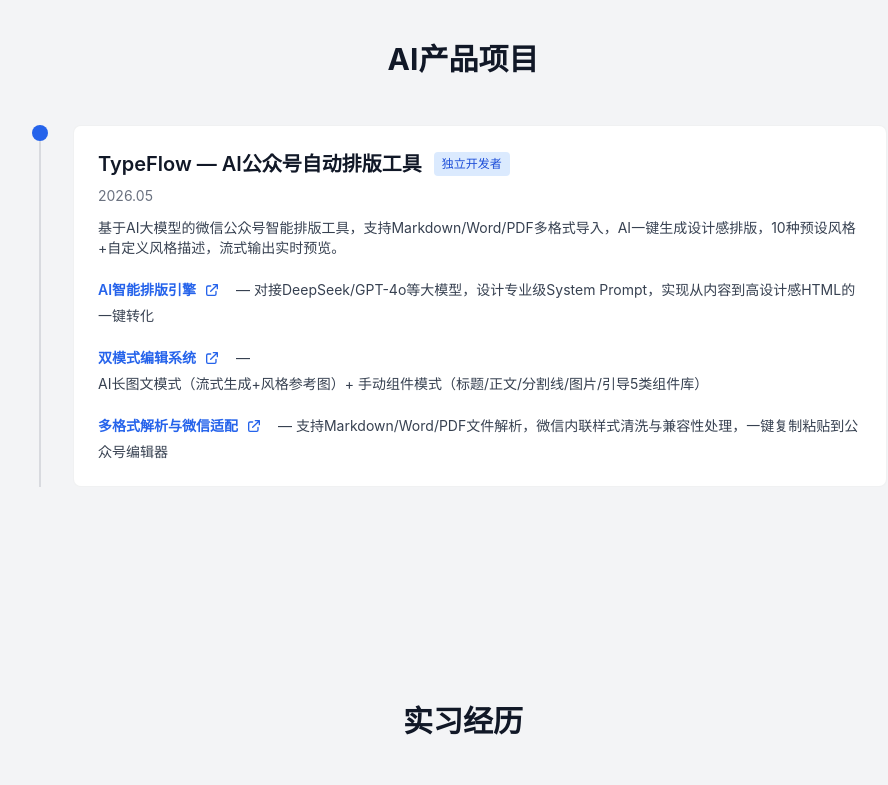
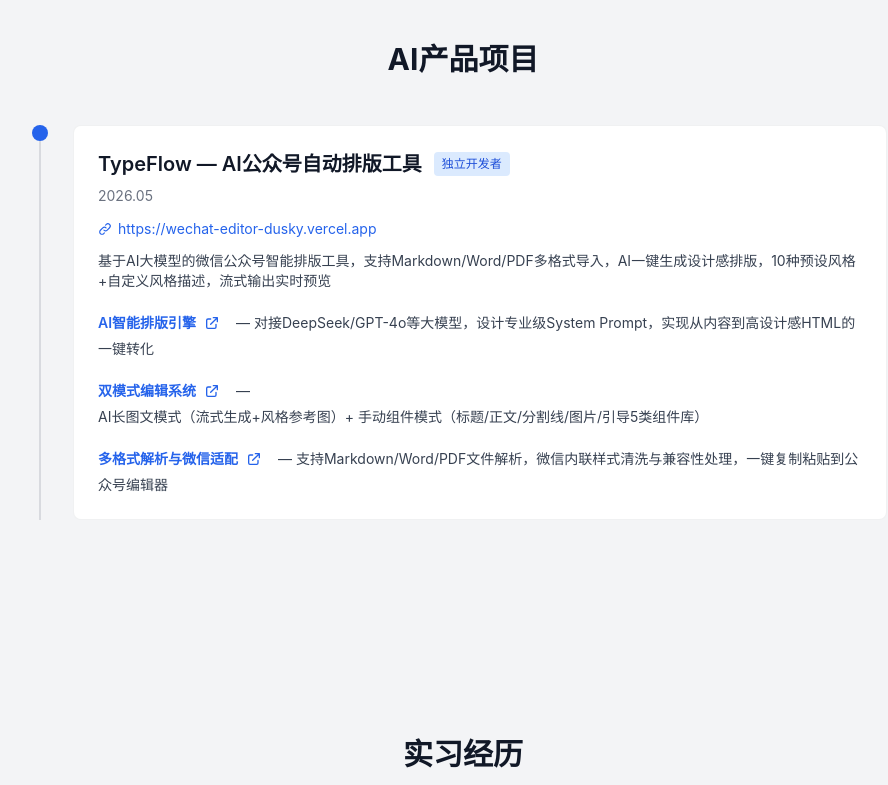
Before and after one commit to LeoLi1821/Leoisthebest, a React (Vite) app: page / in a window 1280 px wide. Shown: the part 3140-3925 px from the top of the page, without its empty margins (177-1065 px from the left). Built offline with nearby package versions, Linux system fonts and the light colour scheme.

Commit message:
feat: TypeFlow添加网址链接+删除句号

```diff
--- a/src/App.jsx
+++ b/src/App.jsx
@@ -334,7 +334,8 @@
     title: 'TypeFlow — AI公众号自动排版工具',
     role: '独立开发者',
     period: '2026.05',
-    description: '基于AI大模型的微信公众号智能排版工具，支持Markdown/Word/PDF多格式导入，AI一键生成设计感排版，10种预设风格+自定义风格描述，流式输出实时预览。',
+    url: 'https://wechat-editor-dusky.vercel.app',
+    description: '基于AI大模型的微信公众号智能排版工具，支持Markdown/Word/PDF多格式导入，AI一键生成设计感排版，10种预设风格+自定义风格描述，流式输出实时预览',
     projectId: 'ai-typeflow',
     achievements: [
       { title: 'AI智能排版引擎', desc: '对接DeepSeek/GPT-4o等大模型，设计专业级System Prompt，实现从内容到高设计感HTML的一键转化', projectId: 'typeflow-engine' },
@@ -858,6 +859,12 @@
                 </span>
               </div>
               <p className="text-sm text-ink-muted mb-3">{project.period}</p>
+              {project.url && (
+                <a href={project.url} target="_blank" rel="noopener noreferrer" className="inline-flex items-center gap-1.5 text-sm text-royal hover:text-royal-dark mb-3 hover:underline">
+                  <svg className="w-3.5 h-3.5" fill="none" stroke="currentColor" viewBox="0 0 24 24"><path strokeLinecap="round" strokeLinejoin="round" strokeWidth={2} d="M13.828 10.172a4 4 0 00-5.656 0l-4 4a4 4 0 105.656 5.656l1.102-1.101m-.758-4.899a4 4 0 005.656 0l4-4a4 4 0 00-5.656-5.656l-1.1 1.1" /></svg>
+                  {project.url}
+                </a>
+              )}
               <p className="text-sm text-ink-light mb-4">{project.description}</p>
               <ul className="mt-4 space-y-4">
                 {project.achievements.map((item, i) => (
```
Also changed, not shown: 5 other files (tests, documents, lock files or other folders).
